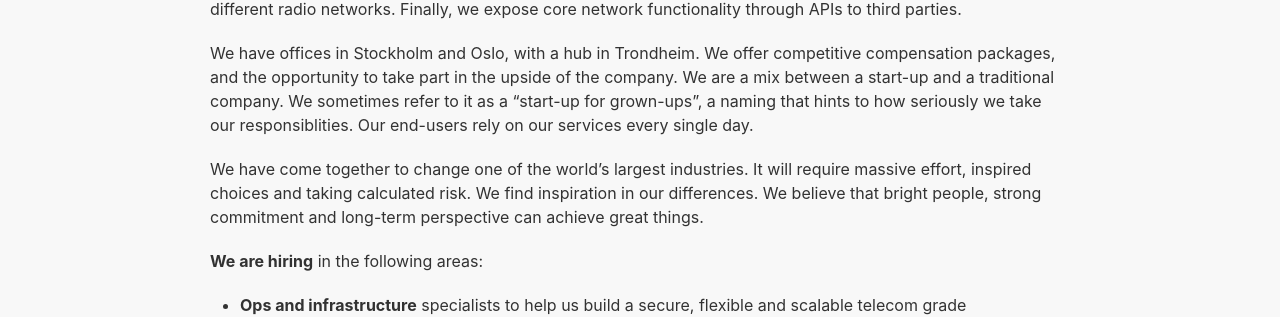
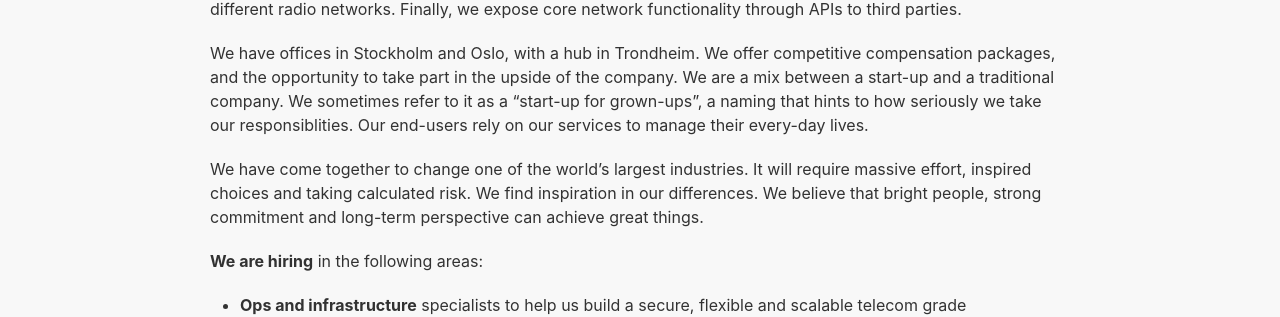
Before and after one commit to working-group-two/engineering-blog, a Jekyll site: the page built from pages/career.md, in a window 1280 px wide and 984 px high. Shown: the part 325-642 px from the top of the window. Built offline with Jekyll 4.4.1, drawn with Linux system fonts in a browser that asks for light colours; nearby versions of some CDN libraries.

Commit message:
Update career.md
text edits

```diff
--- a/pages/career.md
+++ b/pages/career.md
@@ -10,7 +10,7 @@
 
 Our strategy is to make the mobile core network programmable and accessible for third parties. At the heart of our effort is building a mobile core network, delivered as-a-service. We then enable this network to run across different radio networks. Finally, we expose core network functionality through APIs to third parties.
 
-We have offices in Stockholm and Oslo, with a hub in Trondheim. We offer competitive compensation packages, and the opportunity to take part in the upside of the company. We are a mix between a start-up and a traditional company. We sometimes refer to it as a “start-up for grown-ups”, a naming that hints to how seriously we take our responsiblities. Our end-users rely on our services every single day.
+We have offices in Stockholm and Oslo, with a hub in Trondheim. We offer competitive compensation packages, and the opportunity to take part in the upside of the company. We are a mix between a start-up and a traditional company. We sometimes refer to it as a “start-up for grown-ups”, a naming that hints to how seriously we take our responsiblities. Our end-users rely on our services to manage their every-day lives.
 
 We have come together to change one of the world's largest industries. It will require massive effort, inspired choices and taking calculated risk. We find inspiration in our differences. We believe that bright people, strong commitment and long-term perspective can achieve great things.
 
```
